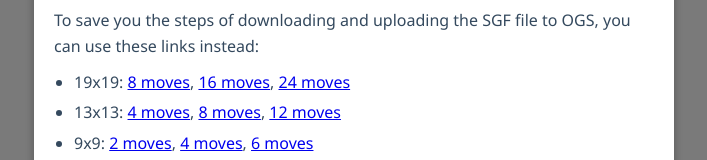
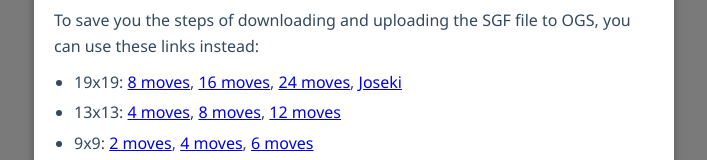
Before and after one commit to antonTobi/random-go, a plain HTML site: page index.html in a window 1280 px wide. Both pictures are taken after a click on the link "What is this?". Shown: the part 393-553 px from the top of the page, without its empty margins (286-993 px from the left). Drawn offline with Linux system fonts and the light colour scheme; no server answers.

Commit message:
Add OGS review for Joseki file

```diff
--- a/index.html
+++ b/index.html
@@ -243,7 +243,7 @@
                 <h3>How to play on OGS</h3>
                 To save you the steps of downloading and uploading the SGF file to OGS, you can use these links instead:
                 <ul>
-                    <li>19x19: <a href="https://online-go.com/review/1442892/8">8 moves</a>, <a href="https://online-go.com/review/1442897/16">16 moves</a>, <a href="https://online-go.com/review/1442927/24">24 moves</a></li>
+                    <li>19x19: <a href="https://online-go.com/review/1442892/8">8 moves</a>, <a href="https://online-go.com/review/1442897/16">16 moves</a>, <a href="https://online-go.com/review/1442927/24">24 moves</a>, <a href="https://online-go.com/review/1443864/18">Joseki</a></li>
                     <li>13x13: <a href="https://online-go.com/review/1442928/4">4 moves</a>, <a href="https://online-go.com/review/1442929/8">8 moves</a>, <a href="https://online-go.com/review/1442930/12">12 moves</a></li>
                     <li>9x9: <a href="https://online-go.com/review/1442931/2">2 moves</a>, <a href="https://online-go.com/review/1442932/4">4 moves</a>, <a href="https://online-go.com/review/1442933/6">6 moves</a></li>
                 </ul>
```
